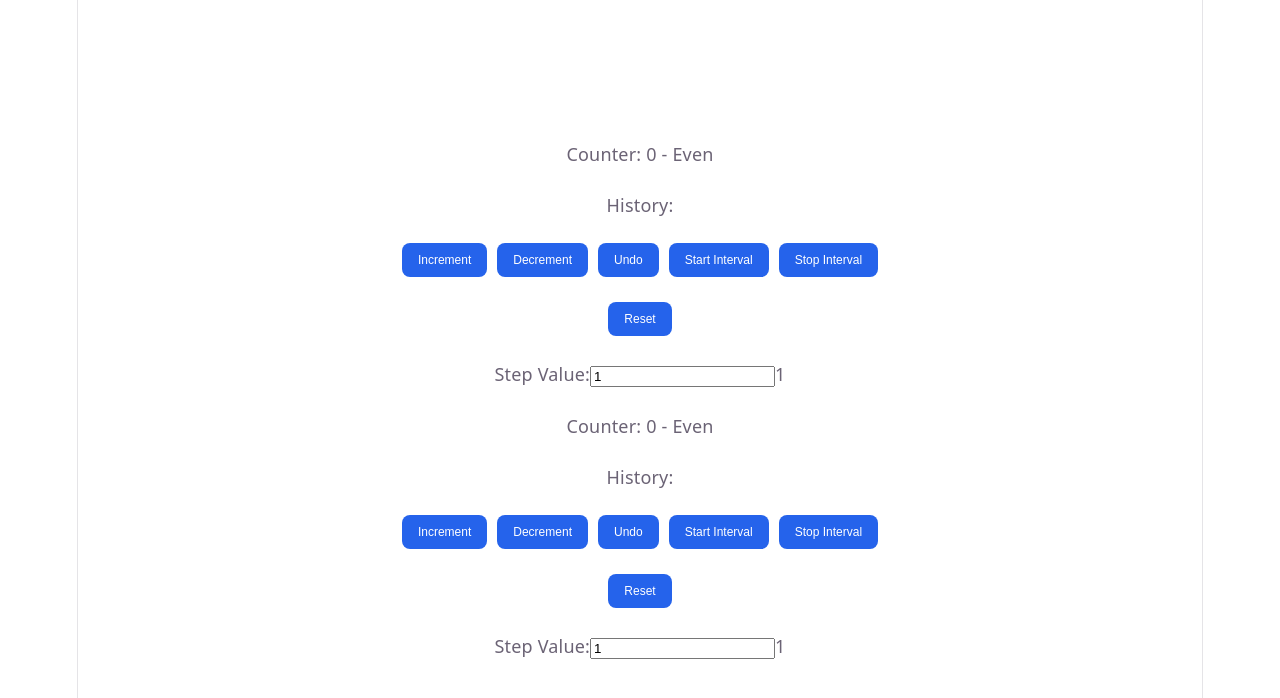
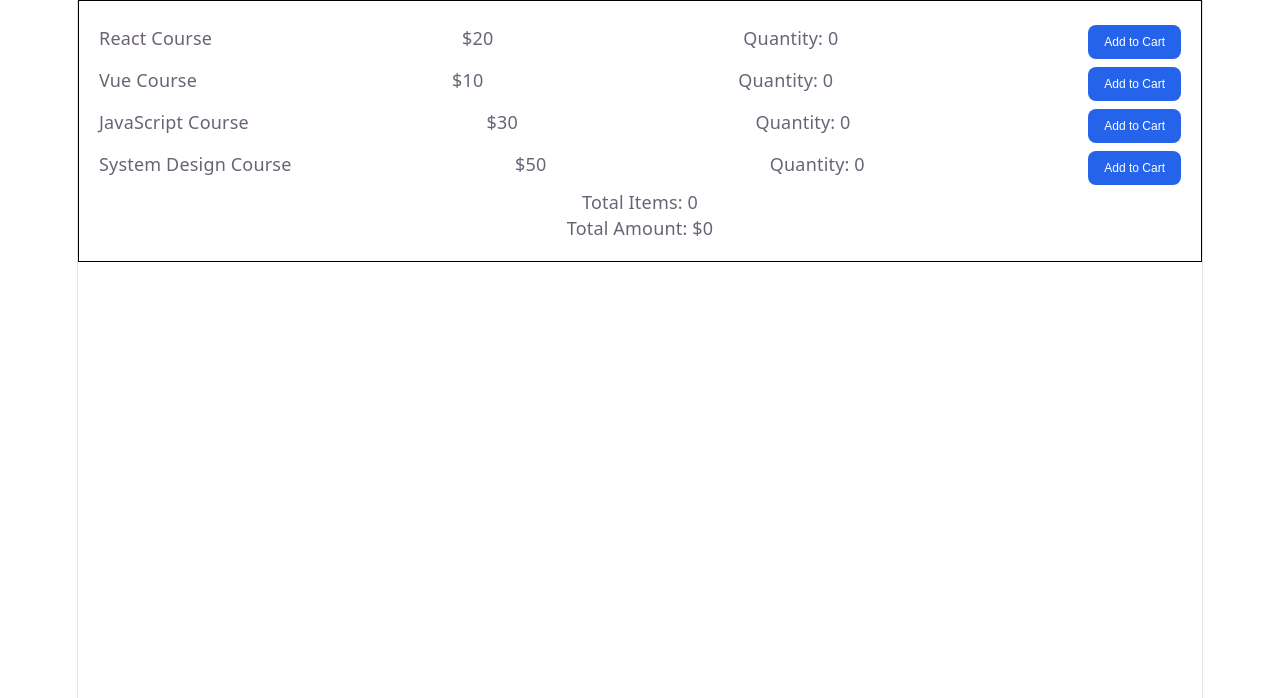
Before and after one commit to codebyanju/react-app, a React (Vite) app: page / in a window 1280 px wide. Shown: the top 698 px of the page. Built offline with nearby package versions, Linux system fonts and the light colour scheme.

Commit message:
Reduce examples

```diff
--- a/package.json
+++ b/package.json
@@ -4,7 +4,7 @@
   "version": "0.0.0",
   "type": "module",
   "scripts": {
-    "start": "vite",
+    "start": "vite --open",
     "build": "vite build",
     "lint": "eslint .",
     "preview": "vite preview"
--- a/src/App.css
+++ b/src/App.css
@@ -1,15 +1,7 @@
 #center {
-  display: flex;
-  flex-direction: column;
-  gap: 25px;
-  place-content: center;
-  place-items: center;
-  flex-grow: 1;
-
-  @media (max-width: 1024px) {
-    padding: 32px 20px 24px;
-    gap: 18px;
-  }
+  border: 1px solid black;
+  padding: 20px;
+  gap: 8px;
 }
 
 .product-card {
--- a/src/App.jsx
+++ b/src/App.jsx
@@ -1,14 +1,16 @@
 // import Todo from "./Todo";
 // import { ComponentSharing } from "./ComponentSharing";
-import { SimpleCounter } from "./SimpleCounter";
-import { SimpleCounterWithReducer } from "./SimpleCounterWithReducer";
+// import { SimpleCounter } from "./SimpleCounter";
+// import { SimpleCounterWithReducer } from "./SimpleCounterWithReducer";
+import { ShoppingCartWIthReducer } from "./ShoppingCartWithReducer";
 import "./App.css";
 
 function App() {
   return (
     <div id="center">
-      <SimpleCounterWithReducer />
-      <SimpleCounter />
+      <ShoppingCartWIthReducer />
+      {/* <SimpleCounterWithReducer />
+      <SimpleCounter /> */}
       {/* <ComponentSharing /> */}
       {/* <Todo /> */}
     </div>
--- /dev/null
+++ b/src/ShoppingCartWithReducer.jsx
@@ -0,0 +1,130 @@
+import { useReducer } from "react";
+
+const products = [
+  {
+    id: 1,
+    name: "React Course",
+    price: "20",
+  },
+  { id: 2, name: "Vue Course", price: "10" },
+  { id: 3, name: "JavaScript Course", price: "30" },
+  { id: 4, name: "System Design Course", price: "50" },
+];
+
+const initialState = {
+  cart: [],
+};
+
+const reducer = (state, action) => {
+  switch (action.type) {
+    case "add_to_cart": {
+      const product = action.payload;
+
+      const existingItem = state.cart.find((item) => item.id === product.id);
+
+      if (existingItem) {
+        const updatedCart = state.cart.map((item) => {
+          if (item.id === product.id) {
+            return {
+              ...item,
+              quantity: item.quantity + 1,
+            };
+          }
+          return item;
+        });
+
+        return {
+          ...state,
+          cart: updatedCart,
+        };
+      }
+
+      // New item
+      return {
+        ...state,
+
+        cart: [
+          ...state.cart,
+          {
+            ...product,
+            quantity: 1,
+          },
+        ],
+      };
+    }
+
+    default:
+      return state;
+  }
+};
+
+export const ShoppingCartWIthReducer = () => {
+  const [state, dispatch] = useReducer(reducer, initialState);
+
+  const { cart } = state;
+
+  const totalItems = cart.reduce((total, item) => {
+    return total + item.quantity;
+  }, 0);
+
+  const totalAmount = cart.reduce((totalAmount, item) => {
+    return totalAmount + Number(item.price) * Number(item.quantity);
+  }, 0);
+
+  const addToCart = (product) => {
+    return dispatch({ type: "add_to_cart", payload: product });
+  };
+
+  return (
+    <div>
+      {/* <ProductCard
+        name="Product without props"
+        price="10.99"
+        addToCart={addToCart}
+      /> */}
+      {products.map((product) => {
+        // Get Quantity
+        const element = cart.find((item) => item.id === product.id);
+        const quantity = element?.quantity || 0;
+
+        return (
+          <ProductCardWithProps
+            key={product.id}
+            productDetails={product}
+            quantity={quantity}
+            addToCart={() => addToCart(product)}
+            className="shopping-cart"
+          />
+        );
+      })}
+      <p> Total Items: {totalItems}</p>
+      <p> Total Amount: ${totalAmount}</p>
+    </div>
+  );
+};
+
+export const ProductCardWithProps = (props) => {
+  // OR export const ProductCardWithProps = ({productDetails, addToCart, quantity }) => {
+  const { name, price } = props.productDetails;
+  const { addToCart, quantity } = props;
+
+  return (
+    <div className="shopping-cart">
+      <p>{name}</p>
+      <p>${price}</p>
+      <p>Quantity: {quantity}</p>
+      <button onClick={addToCart}>Add to Cart</button>
+    </div>
+  );
+};
+
+// export const ProductCard = ({ name, price, quantity, addToCart }) => {
+//   return (
+//     <div className="shopping-cart">
+//       <p>{name}</p>
+//       <p>{price}</p>
+//       <p>{quantity}</p>
+//       <button onClick={addToCart}>Add to Cart</button>
+//     </div>
+//   );
+// };
--- a/src/SimpleCounterWithReducer.jsx
+++ b/src/SimpleCounterWithReducer.jsx
@@ -106,17 +106,13 @@ function reducer(state, action) {
 }
 
 export const SimpleCounterWithReducer = () => {
-  //   const [counter, setCounter] = useState(0);
-  //   const [stepValue, setStepValue] = useState(1);
-  //   const [history, setHistory] = useState([]);
-  //   const [intervalId, setIntervalId] = useState(null);
-
   // Hooks MUST be inside component/custom hook.
   const [state, dispatch] = useReducer(reducer, initialState);
 
   const { counter, stepValue, history, intervalId } = state;
 
   useEffect(() => {
+    // stop interval automatically on reaching max counter
     if (counter === maxCounter && intervalId) {
       clearInterval(intervalId);
 
--- a/src/index.css
+++ b/src/index.css
@@ -82,6 +82,7 @@ h1 {
     margin: 20px 0;
   }
 }
+
 h2 {
   font-size: 24px;
   line-height: 118%;
@@ -91,6 +92,7 @@ h2 {
     font-size: 20px;
   }
 }
+
 p {
   margin: 0;
 }
@@ -122,3 +124,10 @@ button:hover {
 button:active {
   transform: scale(0.98);
 }
+
+.shopping-cart {
+  display: flex;
+  flex-direction: row;
+  justify-content: space-between;
+  padding: 4px 0px;
+}
```
Also changed, not shown: src/reduceExamples.js (added, +202 -0 lines).
